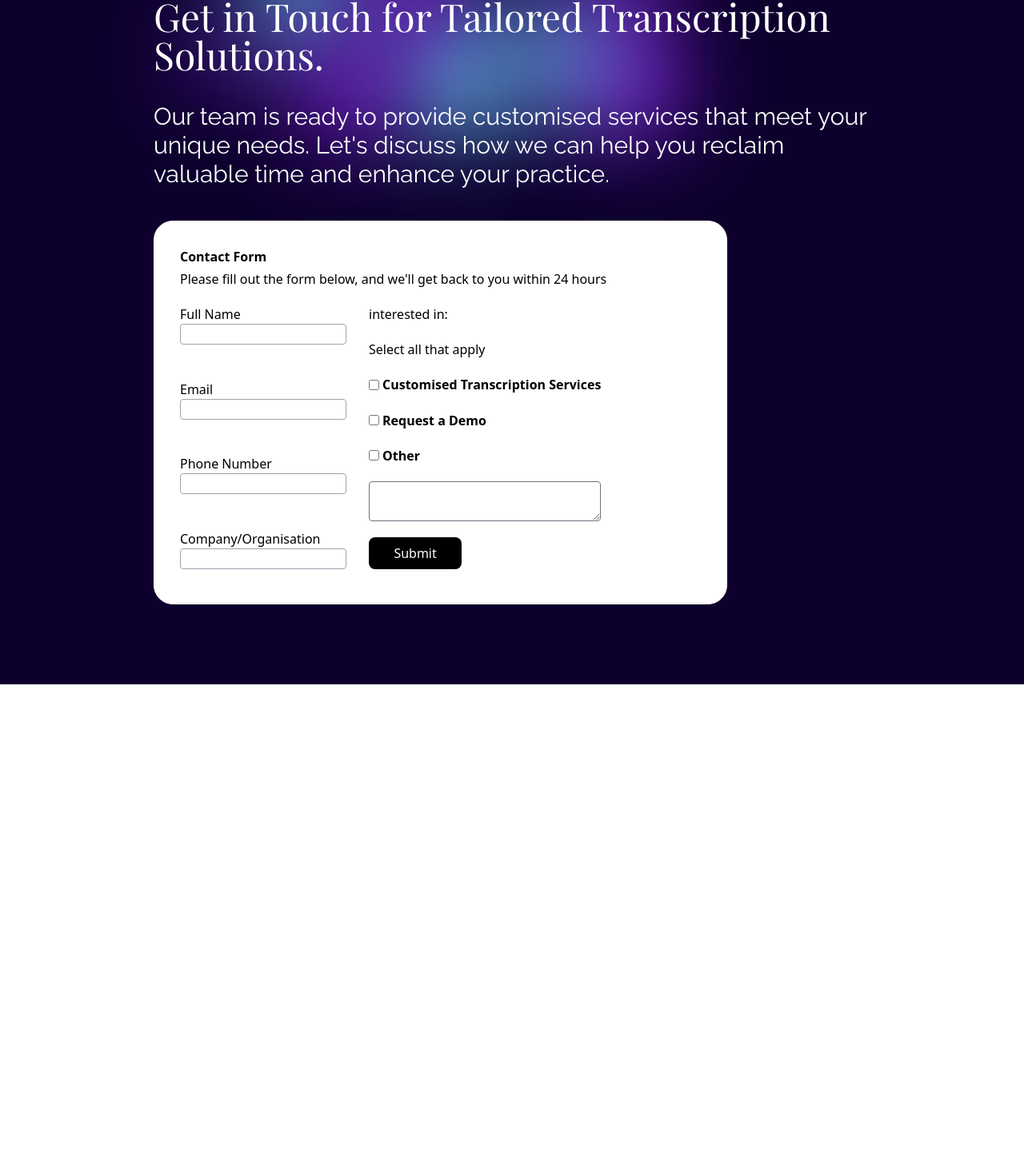
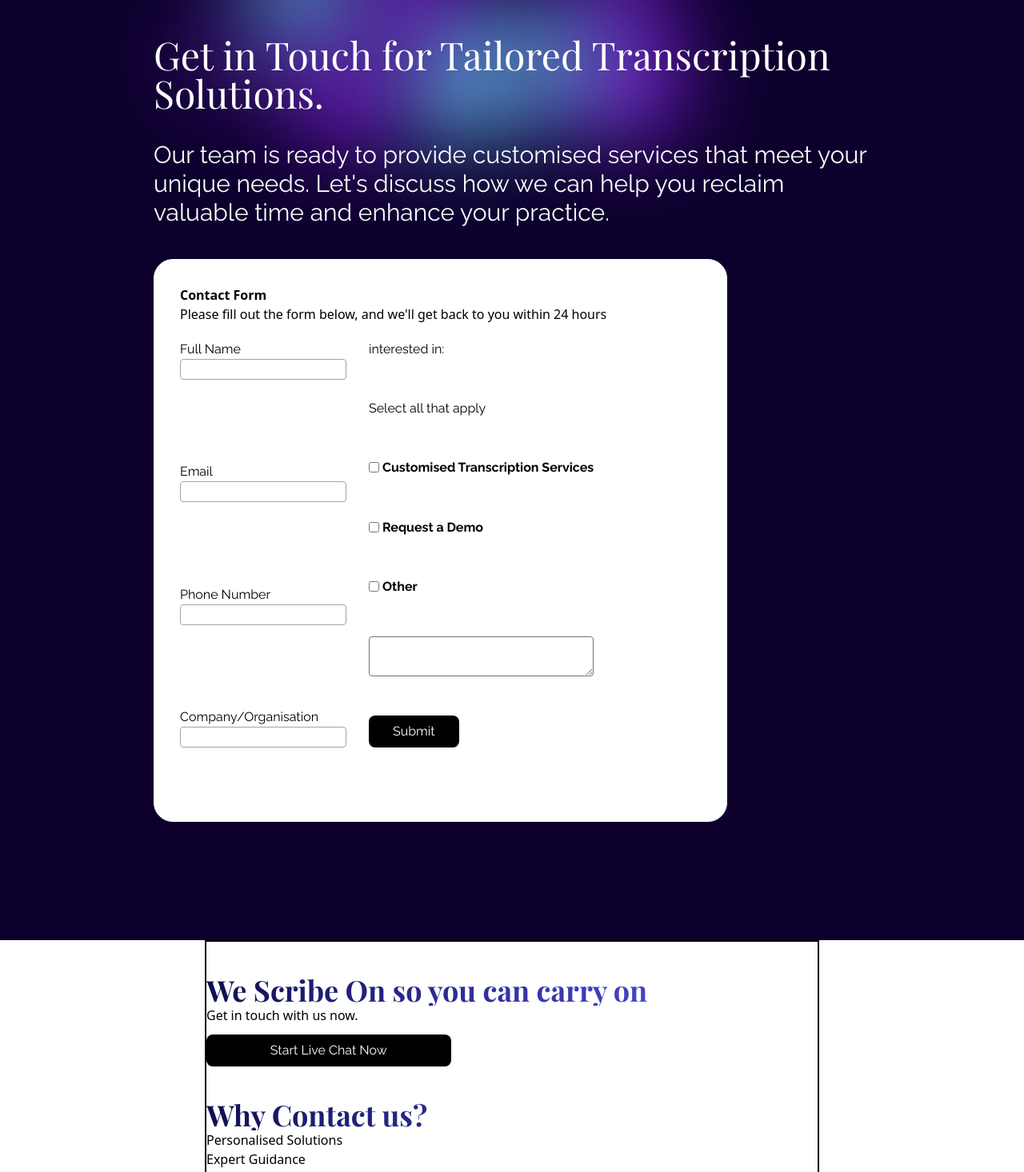
Before and after one commit to muhammadAbdullahCS/Scribe-on-get-in-touch, a React (Vite) app: page /contact in a window 1280 px wide. Shown: the part 191-1657 px from the top of the page at 80% size. Before the commit the page ends 1047 px from the top, so only its background shows below. Built offline with nearby package versions, Linux system fonts and the light colour scheme; a web font is replaced by a local one.

Commit message:
initail data of next part

```diff
--- a/src/components/Contact.jsx
+++ b/src/components/Contact.jsx
@@ -73,9 +73,11 @@ function Contact() {
   return (
     <>
       <Navbar mode="dark" />
+
+{/* ---------------------------------------------form section ------------------------------------- */}
       <div className="flex flex-col justify-center items-start max-sm:justify-start max-md:justify-start max-lg:justify-start hd:justify-start 4k2:justify-start">
         <div
-          className="w-full h-[120vh] max-sm:h-[150vh] max-md:h-[150vh]  4k2:h-[100vh] bg-[#0D002D] relative
+          className="w-full h-[160vh] max-sm:h-[200vh] max-md:h-[150vh]  4k2:h-[100vh] bg-[#0D002D] relative
                     overflow-hidden flex justify-center max-sm:justify-start max-md:justify-start max-lg:justify-start hd:justify-start 4k2:justify-start items-center flex-col gap-7  "
         >
           <BlobAnimation blobs={blobs} style={{ zIndex: -1 }} />
@@ -96,6 +98,42 @@ function Contact() {
 
         </div>
       </div>
+
+{/* --------------------------------------------- prefer to speak section ------------------------------------- */}
+
+<div className="w-full flex justify-center ">
+    <div className="container w-[60%] flex flex-col  border-2 border-solid border-black ">
+          <div className="prefer_part text-black flex flex-col  py-10 gap-3 ">
+                      <div className="gap-5">
+                        <h1 className="text-2xl md:text-3xl lg:text-4xl hd:text-6xl 4k2:text-9xl font-playfair text-transparent font-bold
+                                        bg-clip-text bg-gradient-to-l from-[#5857F6] to-[#101052]">
+                                            We Scribe On so you can carry on
+                                        </h1>
+                          <p>
+                            Get in touch with us now.
+                                                  </p>
+                      </div>
+
+                      <button className="font-raleway w-[40%] 4k2:text-5xl hd:text-2xl text-white rounded-lg bg-black py-2 px-2 4k2:py-6">Start Live Chat Now</button>
+            </div>
+
+            <div className="why_contact text-black gap-3  ">
+                    <h1 className="text-2xl md:text-3xl lg:text-4xl hd:text-6xl 4k2:text-9xl font-playfair text-transparent font-bold
+                                                bg-clip-text bg-gradient-to-l from-[#5857F6] to-[#101052]">
+                                                    Why Contact us?
+                                                </h1>
+                              <ul className="gap-2">
+                                <li>Personalised Solutions</li>
+                                <li>Expert Guidance</li>
+                                <li>No Obligation</li>
+                                <li>Quick Resopnse Time</li>
+                              </ul>
+            </div>
+    </div>
+
+
+</div>
+
     </>
   );
 }
--- a/src/components/Form.jsx
+++ b/src/components/Form.jsx
@@ -3,59 +3,59 @@ import React from 'react'
 function Form() {
   return (
     <>
-    <div className=" border border-white w-[80%] max-sm:w-[98%] max-lg:w-[80%] max-md:w-[80%] 4k2:w-[60%] h-[60vh] max-sm:h-[70%] max-md:h-[80%] 4k2:h-[60%] z-10 relative bg-white text-black rounded-3xl flex flex-col justify- e items-start pl-8 py-8 4k2:pl-16 4k2:py-16 gap-5 max-sm:gap-0  ">
+    <div className=" border border-white w-[80%] max-sm:w-[98%] max-lg:w-[80%] max-md:w-[80%] 4k2:w-[60%] h-[55%] max-sm:h-[70%] max-md:h-[80%] 4k2:h-[60%] z-10 relative bg-white text-black rounded-3xl flex flex-col justify- e items-start pl-8 py-8 4k2:pl-16 4k2:py-16 gap-5 max-sm:gap-0  ">
 
-      <div className='flex flex-col gap-1 max-sm:h-[15%] max-md:h-[10%] max-lg:h-[20%] hd:h-[20%] max-sm:w-[80%] max-md:w-[80%] 4k2:gap-5'>
+      <div className='flex flex-col gap-1max-sm:gap-4 max-sm:h-[20%] max-md:h-[20%] max-lg:h-[20%] hd:h-[20%] max-sm:w-[80%] max-md:w-[80%] 4k2:gap-5'>
             <h1 className='max-sm:text-2lg max-lg:text-lg hd:text-3xl 4k2:text-6xl'> <b>Contact Form</b></h1>
-            <p className='max-sm:text-base max-lg:text-lg hd:text-2xl hd:w-[80%] 4k2:text-5xl'>Please fill out the form below, and we'll get back to you within 24 hours</p>
+            <p className='max-sm:text-sm max-lg:text-lg hd:text-2xl hd:w-[80%] 4k2:text-5xl'>Please fill out the form below, and we'll get back to you within 24 hours</p>
       </div>
 
-                <div className='input_txt_container flex flex-row flex-wrap gap-7 h-[80%] max-sm:h-[85%] max-md:h-[90%] max-lg:h-[80%] hd:h-[80%] max-lg:gap-7 hd:gap-20'>
+                <div className='input_txt_container flex flex-row flex-wrap gap-7 h-[80%] max-sm:h-[80%] max-md:h-[80%] max-lg:h-[80%] hd:h-[80%] max-lg:gap-7 hd:gap-20'>
 
                         <div className="input_container flex flex-col h-auto justify-between max-sm:gap-1 ">
 
                               <div className='flex flex-col h-auto hd:gap-3 '>
-                                <label htmlFor="" className='max-sm:text-2lg max-lg:text-lg hd:text-2xl 4k2:text-5xl'>Full Name</label>
+                                <label htmlFor="" className='font-raleway max-sm:text-2lg max-lg:text-lg hd:text-2xl 4k2:text-5xl'>Full Name</label>
                                 <input type="text" className='border border-gray-400 w-52 hd:w-[100%] hd:h-10 4k2:h-[4rem] rounded'/>
                               </div>
 
                                       <div className='flex flex-col h-auto hd:gap-3 '>
-                                        <label htmlFor="" className='max-sm:text-2lg max-lg:text-lg hd:text-2xl 4k2:text-5xl'>Email</label>
+                                        <label htmlFor="" className='font-raleway max-sm:text-2lg max-lg:text-lg hd:text-2xl 4k2:text-5xl'>Email</label>
                                         <input type="text" className='border border-gray-400 w-52 hd:w-[100%] hd:h-10 4k2:h-[4rem] rounded'/>
                                       </div>
 
                                             <div className='flex flex-col h-auto hd:gap-3 '>
-                                              <label htmlFor="" className='max-sm:text-2lg max-lg:text-lg hd:text-2xl 4k2:text-5xl'>Phone Number</label>
+                                              <label htmlFor="" className='font-raleway  max-sm:text-2lg max-lg:text-lg hd:text-2xl 4k2:text-5xl'>Phone Number</label>
                                               <input type="text" className='border border-gray-400 w-52 hd:w-[100%] hd:h-10 4k2:h-[4rem] rounded'/>
                                             </div>
 
                               <div className='flex flex-col h-auto hd:gap-3 '>
-                                <label htmlFor="" className='max-sm:text-2lg max-lg:text-lg hd:text-2xl 4k2:text-5xl'>Company/Organisation</label>
+                                <label htmlFor="" className='font-raleway max-sm:text-2lg max-lg:text-lg hd:text-2xl 4k2:text-5xl'>Company/Organisation</label>
                                 <input type="text" className='border border-gray-400 w-52 hd:w-[100%] hd:h-10 4k2:h-[4rem] rounded'/>
                               </div>
                         </div>
 
                         <div className="txt_container flex flex-col justify-between max-sm:gap-1 max-sm:w-[90%]">
-                          <p className='max-sm:text-2lg max-lg:text-lg hd:text-2xl 4k2:text-5xl'>interested in:</p>
-                          <p className='max-sm:text-2lg max-lg:text-lg hd:text-2xl 4k2:text-5xl'>Select all that apply</p>
+                          <p className='font-raleway max-sm:text-2lg max-lg:text-lg hd:text-2xl 4k2:text-5xl'>interested in:</p>
+                          <p className='font-raleway max-sm:text-2lg max-lg:text-lg hd:text-2xl 4k2:text-5xl'>Select all that apply</p>
 
                               <div className=' flex gap-1 items-center justify-start'>
                                   <input type='checkbox'  />
-                                  <p><b className='max-sm:text-base hd:text-2xl 4k2:text-5xl'>Customised Transcription Services</b></p>
+                                  <p><b className='font-raleway max-sm:text-base hd:text-2xl 4k2:text-5xl'>Customised Transcription Services</b></p>
                               </div>
 
                                     <div className='flex gap-1 items-center justify-start' >
                                         <input type='checkbox' />
-                                      <p><b className='max-sm:text-base hd:text-2xl 4k2:text-5xl'>Request a Demo</b></p>
+                                      <p><b className='font-raleway max-sm:text-base hd:text-2xl 4k2:text-5xl'>Request a Demo</b></p>
                                     </div>
 
                                           <div className=' flex gap-1 items-center justify-start'>
                                               <input type='checkbox' />
-                                            <p><b className='max-sm:text-base hd:text-2xl 4k2:text-5xl'>Other</b></p>
+                                            <p><b className='font-raleway max-sm:text-base hd:text-2xl 4k2:text-5xl'>Other</b></p>
                                           </div>
                           <textarea className='text-black border border-gray-500 rounded 4k2:h-[9rem]' cols="auto" rows="auto"></textarea>
 
-                          <button className='w-[40%] 4k2:text-5xl hd:text-2xl text-white rounded-lg bg-black py-2 px-2 4k2:py-6'>Submit</button>
+                          <button className='font-raleway w-[40%] 4k2:text-5xl hd:text-2xl text-white rounded-lg bg-black py-2 px-2 4k2:py-6'>Submit</button>
 
 
                         </div>
```
